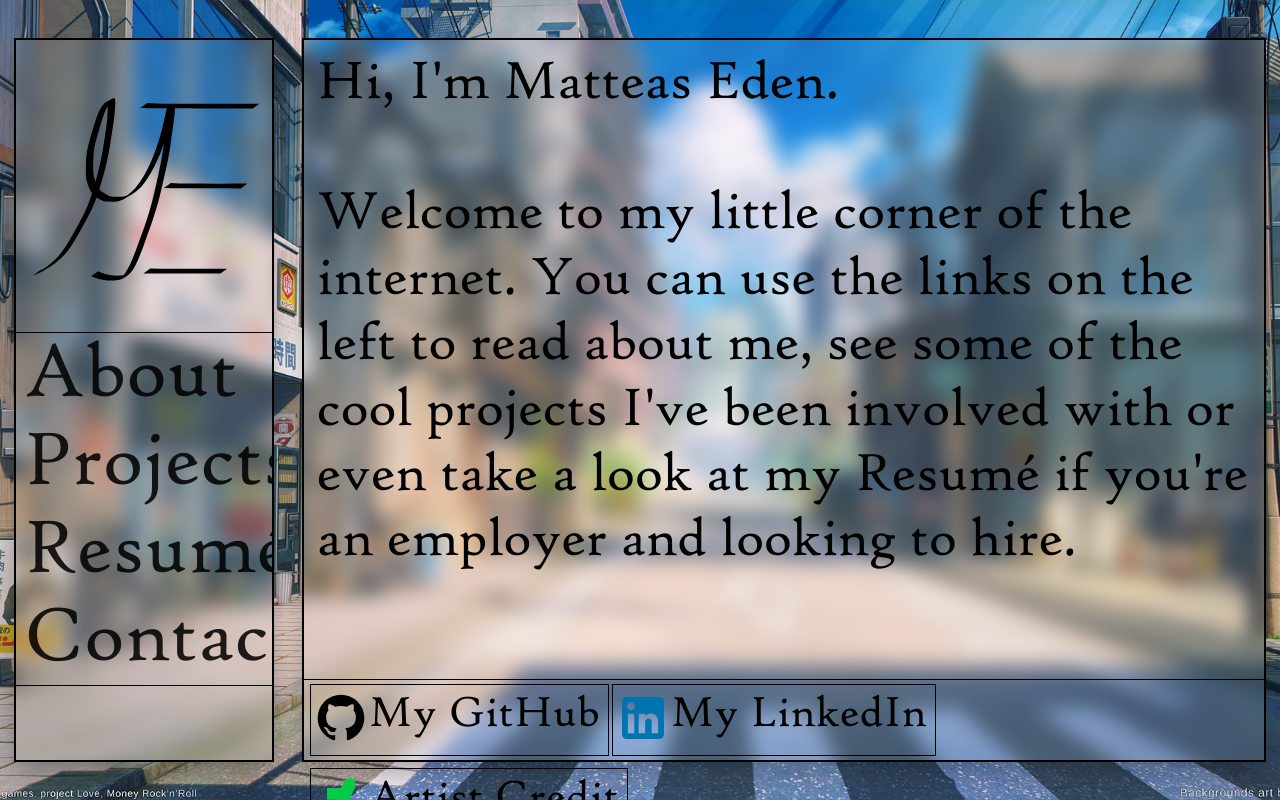
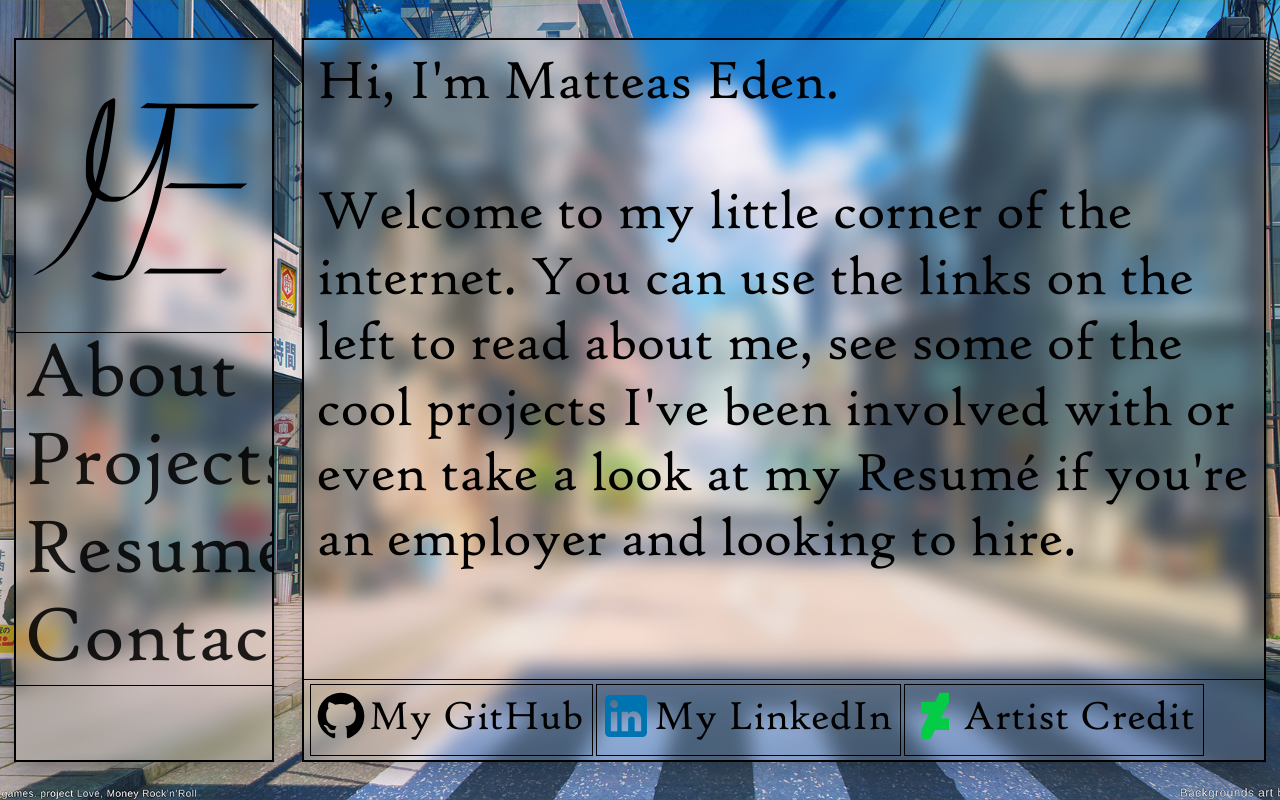
Before and after one commit to Matteas-Eden/matteas-eden.github.io, a React (Create React App) app: page / in a window 1280 px wide. Built offline with nearby package versions, Linux system fonts and the light colour scheme.

Commit message:
Remove redundant margins and adjust font size

```diff
--- a/src/components/Label.jsx
+++ b/src/components/Label.jsx
@@ -4,6 +4,7 @@ import Icon from '@mdi/react';
 
 const useStyles = makeStyles({
     button: {
+        position: 'relative',
         border: '1px solid black',
         borderRadius: '0',
         textTransform: 'none',
@@ -12,12 +13,10 @@ const useStyles = makeStyles({
     text: {
         fontFamily: 'high-tower',
         color: '#000',
-        fontSize: '3.5vw',
-        marginTop: '-0.5vh',
-        marginBottom: '-4vh',
+        fontSize: '3.25vw',
     },
     icon: {
-        marginTop: '0.5vh',
+        // marginTop: '0.75vh',
         marginLeft: '-0.5vw',
     },
     smallButton: {
```
